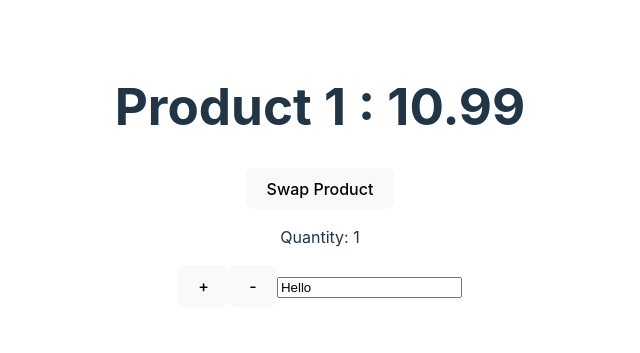
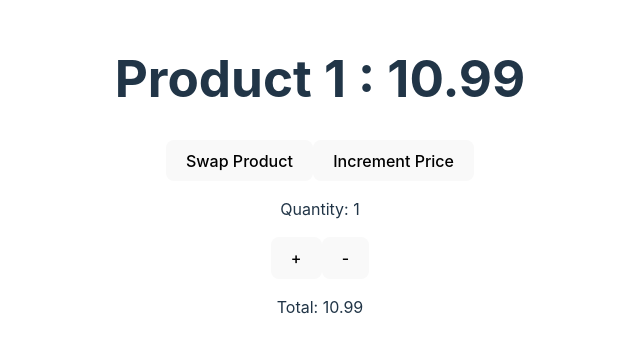
Before and after one commit to nikolozi2001/vue-composition-api, a Vue app: page / in a window 1280 px wide. Shown: the part 225-578 px from the top of the page, without its empty margins (320-960 px from the left). Built offline with nearby package versions, Linux system fonts and the light colour scheme.

Commit message:
Computed properties

```diff
--- a/src/App.vue
+++ b/src/App.vue
@@ -1,33 +1,34 @@
 <script>
-import { ref, reactive, toRef, toRefs } from "vue";
+import { computed, ref, reactive, toRef, toRefs } from "vue";
 
 export default {
   setup() {
-    const message = ref("Hello");
-    const quantity = ref(1);
     const item = reactive({
       name: "Product 1",
       price: 10.99,
+      quantity: 1,
     });
 
-    const increment = () => quantity.value++;
-    const decrement = () => quantity.value--;
+    const increment = () => item.quantity++;
+    const decrement = () => item.quantity--;
 
     const swapProduct = () => {
       item.name = "Product A";
       item.price = 9.99;
     };
 
-    const { name, price } = toRefs(item);
+    const total = computed(() => item.price * item.quantity);
+
+    const { name, price, quantity } = toRefs(item);
 
     return {
-      message,
       quantity,
       increment,
       decrement,
       item,
       name,
       price,
+      total,
       swapProduct,
     };
   },
@@ -37,10 +38,11 @@
 <template>
   <h1>{{ name }} : {{ price }}</h1>
   <button @click="swapProduct">Swap Product</button>
+  <button @click="price++">Increment Price</button>
   <p>Quantity: {{ quantity }}</p>
   <button @click="increment">+</button>
   <button @click="decrement">-</button>
-  <input type="text" v-model="message" />
+  <p>Total: {{ total }}</p>
 </template>
 
 <style scoped></style>
```
Also changed, not shown: vite.config.js.timestamp-1724492476886-5bbdb27008557.mjs (deleted, +0 -10 lines), vite.config.js.timestamp-1724492506680-80acd069dfc8d.mjs (deleted, +0 -10 lines).
